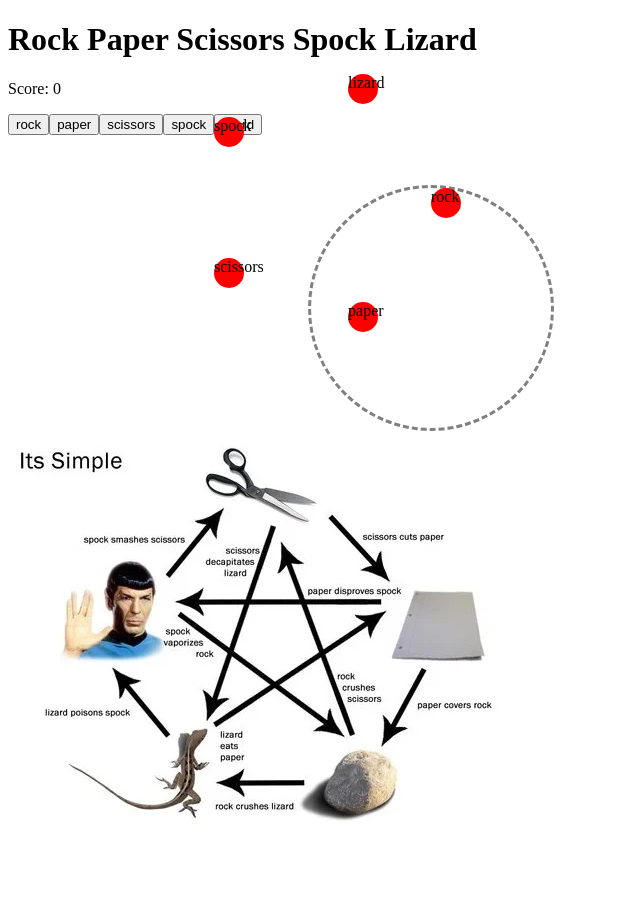
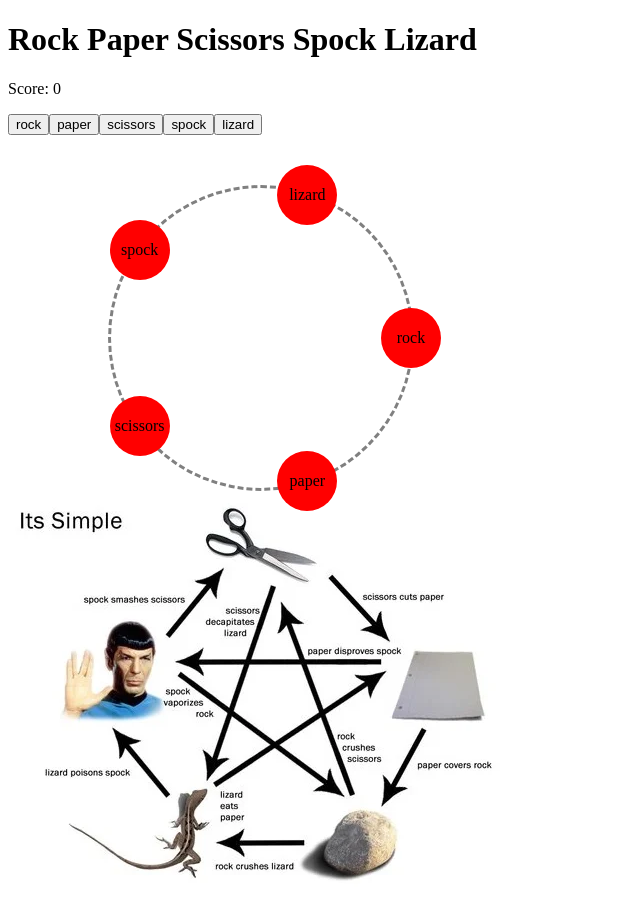
Before and after one commit to universeluke/rockpaperscissors-but-cool, a React (Vite) app in the folder cool-rps/: page / in a window 1280 px wide. Shown: the whole page, without its empty margins (0-640 px from the left). Before the commit the page ends 842 px from the top, so only its background shows below. Built offline with nearby package versions, Linux system fonts and the light colour scheme.

Commit message:
moved coordinate generating logic outside of main return and into component function, to be used for generating arrows

```diff
--- a/cool-rps/src/components/CircleDiagram.module.css
+++ b/cool-rps/src/components/CircleDiagram.module.css
@@ -1,16 +1,18 @@
 .bigCircle {
   position: relative;
-  width: 240px;
-  height: 240px;
   border: dashed grey 3px;
   border-radius: 50%;
-  margin-left: 300px;
+  margin-left: 100px;
 }
 
 .littleCircle {
   position: absolute;
-  width: 30px;
-  height: 30px;
+  width: 60px;
+  height: 60px;
   background: red;
   border-radius: 50%;
+  display: flex;
+  align-items: center;
+  justify-content: center;
+  transform: translate(-50%, -50%);
 }
--- a/cool-rps/src/components/CircleDiagram.tsx
+++ b/cool-rps/src/components/CircleDiagram.tsx
@@ -1,32 +1,51 @@
 import styles from "./CircleDiagram.module.css";
 
 export default function CircleDiagram({ moveList }) {
-  const radius = 120;
+  const radius = 150;
+  const circle = 2 * Math.PI;
+  const smallCircleRadius = 30;
 
-  return (
-    <div className={styles.bigCircle}>
-      {moveList.map((move: string, i: number) => {
+  const positions = moveList.map((move: string, i: number) => {
     const circleFraction = i / moveList.length;
-        const circle = 2 * Math.PI;
     // angle of full circle in rads
     const angle = circleFraction * circle;
     // console.log(Math.cos(angle) * radius);
     //horizontal distance at angle
     // CAH adjacent = cos * hypotenuse
-        const x = Math.cos(angle) * radius;
+    const x = Math.cos(angle) * radius + radius;
     // SOH opposite = sin * hypotenuse
-        const y = Math.sin(angle) * radius;
+    const y = Math.sin(angle) * radius + radius;
+    return { x, y };
+  });
+
+  // const arrows = [];
+  // //TO DO THE LINES:
+  // // go through each element, and draw a "winning" line to the ones odd numbers away
+  // // draw a "losing" line to ones odd numbers away
+  // for (let i = 0; i < moveList.length; i++) {
+  //   //each step ahead, only go halfway round the circle
+  //   for (let step = 1; step <= moveList.length / 2; step++) {
+  //     const anotherIndex = (i + step) % moveList.length;
+  //     const type = step % 2 === 0 ? "winning" : "losing";
+  //     arrows.push({ from: i, to: anotherIndex, type });
+  //   }
+  // }
+  // console.log(arrows);
 
   return (
     <div
+      className={styles.bigCircle}
+      style={{ width: radius * 2, height: radius * 2 }}
+    >
+      {positions.map((coords, i: number) => (
+        <div
           key={i}
           className={styles.littleCircle}
-            style={{ left: `${x}px`, top: `${y}px` }}
+          style={{ left: `${coords.x}px`, top: `${coords.y}px` }}
         >
-            {move}
+          {moveList[i]}
         </div>
-        );
-      })}
+      ))}
     </div>
   );
 }
```
Lines whose indentation alone changed are shown as unchanged.
